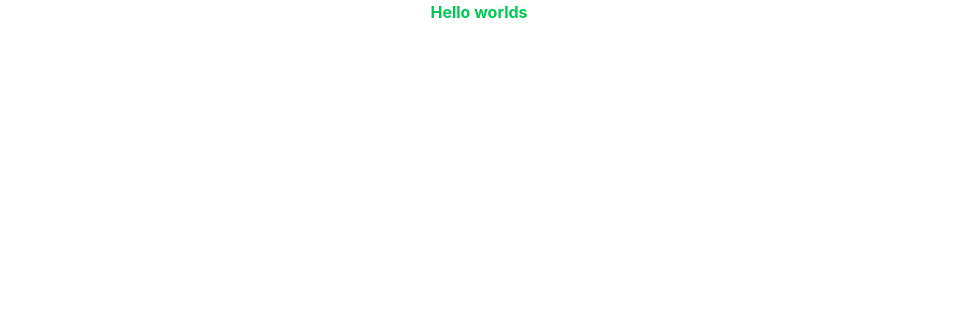
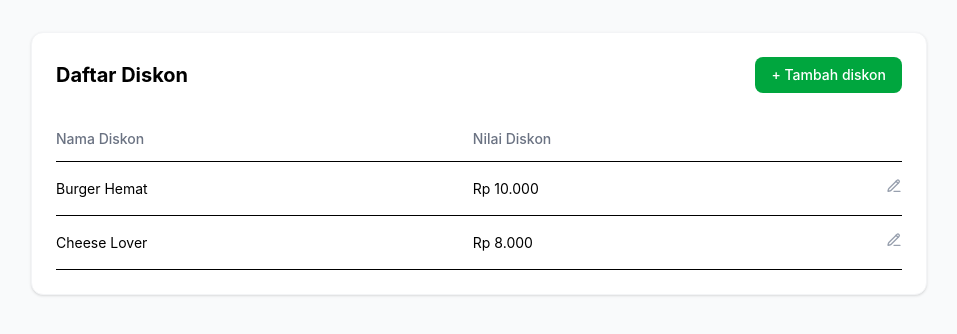
Before and after one commit to s0fy4n002/vuejs-nutapos, a Vue app: page / in a window 1280 px wide. Shown: the top 334 px of the page, without its empty margins (161-1118 px from the left). Built offline with nearby package versions, Linux system fonts and the light colour scheme.

Commit message:
tailwindcss

```diff
--- a/package.json
+++ b/package.json
@@ -9,6 +9,7 @@
     "preview": "vite preview"
   },
   "dependencies": {
+    "@lucide/vue": "^1.17.0",
     "@tailwindcss/vite": "^4.3.0",
     "tailwindcss": "^4.3.0",
     "vue": "^3.5.34"
--- a/src/Main.vue
+++ b/src/Main.vue
@@ -1,8 +1,76 @@
-<script setup>
-</script>
+<template>
+  <div class="p-8 bg-gray-50 min-h-screen">
+    <div class="max-w-4xl mx-auto bg-white p-6 rounded-xl shadow-sm border border-gray-100">
+      <div class="flex justify-between items-center mb-6">
+        <h2 class="text-xl font-bold">Daftar Diskon</h2>
+        <button @click="openModal('tambah')"
+          class="bg-green-600 hover:bg-green-700 text-white px-4 py-2 rounded-lg font-medium text-sm transition">
+          + Tambah diskon
+        </button>
+      </div>
 
-<template>
-  <div class="container">
-    <h1 class="text-green-500 font-bold text-center">Hello worlds</h1>
+      <table class="w-full text-sm">
+        <thead class="border-b">
+          <tr class="text-gray-500">
+            <th class="text-left py-3 font-medium">Nama Diskon</th>
+            <th class="text-left py-3 font-medium">Nilai Diskon</th>
+            <th class="text-right py-3 font-medium"></th>
+          </tr>
+        </thead>
+        <tbody>
+          <tr v-for="item in discounts" :key="item.id" class="border-b hover:bg-gray-50">
+            <td class="py-4">{{ item.name }}</td>
+            <td class="py-4">{{ item.value }}</td>
+            <td class="py-4 text-right">
+              <button @click="openModal('ubah', item)" class="text-gray-400 hover:text-green-600 transition cursor-pointer">
+                <PencilLine size="16" />
+              </button>
+            </td>
+          </tr>
+        </tbody>
+      </table>
+    </div>
+
+    <DiscountModal v-if="isModalOpen" :type="modalType" @close="isModalOpen = false" @confirm="handleSaveOrDelete" />
+
   </div>
 </template>
+
+<script setup>
+import { PencilLine } from '@lucide/vue';
+import { ref, reactive } from 'vue';
+import DiscountModal from './components/DiscountModal.vue';
+
+const isModalOpen = ref(false);
+const modalType = ref('');
+const showError = ref(false);
+
+
+const discounts = ref([
+  { id: 1, name: 'Burger Hemat', value: 'Rp 10.000' },
+  { id: 2, name: 'Cheese Lover', value: 'Rp 8.000' }
+]);
+
+const formData = reactive({ id: null, name: '', value: '', type: '%' });
+
+const openModal = (type, item = null) => {
+  modalType.value = type;
+  showError.value = false;
+  if (item) {
+    Object.assign(formData, item);
+  } else {
+    Object.assign(formData, { id: null, name: '', value: '', type: '%' });
+  }
+  isModalOpen.value = true;
+};
+
+const handleSaveOrDelete = () => {
+  if (modalType.value === 'hapus') {
+    // Logika hapus
+  } else {
+    // Logika simpan
+  }
+  isModalOpen.value = false;
+};
+
+</script>
--- /dev/null
+++ b/src/components/DiscountModal.vue
@@ -0,0 +1,102 @@
+<script setup>
+import { Check } from '@lucide/vue';
+import { ref } from 'vue';
+
+const props = defineProps(['type']);
+const emit = defineEmits(['close', 'confirm']);
+const modalOverlay = ref(null);
+const discountType = ref('%');
+
+const handleOutsideClick = (event) => {
+    if (event.target === modalOverlay.value) {
+        emit('close');
+    }
+};
+</script>
+
+<template>
+    <div ref="modalOverlay" @click="handleOutsideClick"
+        class="fixed inset-0 bg-black/50 flex items-center justify-center p-4 z-50">
+        <div class="bg-white p-6 rounded-2xl w-full max-w-sm shadow-xl">
+
+            <template v-if="props.type === 'hapus'">
+                <h3 class="font-bold text-lg mb-2">Hapus Diskon</h3>
+                <p class="text-sm text-gray-600 mb-6">Apakah Anda yakin ingin menghapus diskon ini? Data tidak bisa
+                    dikembalikan.</p>
+                <div class="flex gap-3">
+                    <button @click="$emit('close')"
+                        class="flex-1 border py-2 rounded-lg hover:bg-gray-100">Batalkan</button>
+                    <button @click="$emit('confirm')"
+                        class="flex-1 bg-red-500 text-white py-2 rounded-lg hover:bg-red-600">Hapus</button>
+                </div>
+            </template>
+
+            <template v-else>
+                <div class="flex items-center justify-between mb-5">
+                    <h3 class="font-bold text-lg">{{ props.type === 'tambah' ? 'Tambah' : 'Ubah' }} Diskon</h3>
+                    <button @click="$emit('close')" class="text-gray-400 hover:text-gray-600 text-xl leading-none">&times;</button>
+                </div>
+
+                <!-- Nama Diskon -->
+                <div class="relative border rounded-lg mb-4 focus-within:ring-2 focus-within:ring-green-500">
+                    <span class="absolute left-3 top-2 text-xs text-gray-400">Nama Diskon</span>
+                    <input
+                        class="w-full pt-6 pb-2 px-3 rounded-lg outline-none text-sm bg-transparent"
+                        placeholder="Misal: Diskon opening, diskon akhir tahun"
+                    />
+                </div>
+
+                <!-- Diskon -->
+                <div class="mb-6">
+                    <div class="flex gap-2 items-center">
+                        <div class="relative flex-1 border rounded-lg focus-within:ring-2 focus-within:ring-green-500">
+                            <span class="absolute left-3 top-2 text-xs text-gray-400">Diskon</span>
+                            <div class="flex items-center pt-6 pb-2 px-3">
+                                <input
+                                    class="flex-1 outline-none text-sm bg-transparent w-0"
+                                    type="number"
+                                    placeholder="0"
+                                />
+                                <span class="text-sm text-gray-400 ml-1">{{ discountType === '%' ? '%' : '' }}</span>
+                            </div>
+                        </div>
+
+                        <!-- Toggle % / Rp -->
+                        <div class="flex border rounded-lg overflow-hidden h-fit">
+                            <button
+                                @click="discountType = '%'"
+                                :class="[
+                                    'flex items-center gap-1 px-3 py-2 text-sm font-medium transition-colors',
+                                    discountType === '%'
+                                        ? 'bg-green-50 text-green-600 border-green-300'
+                                        : 'text-gray-500 hover:bg-gray-50'
+                                ]"
+                            >
+                                <Check v-if="discountType === '%'" class="w-4 h-4 text-green-500" />
+                                %
+                            </button>
+                            <div class="w-px bg-gray-200"></div>
+                            <button
+                                @click="discountType = 'Rp'"
+                                :class="[
+                                    'flex items-center gap-1 px-3 py-2 text-sm font-medium transition-colors',
+                                    discountType === 'Rp'
+                                        ? 'bg-green-50 text-green-600'
+                                        : 'text-gray-500 hover:bg-gray-50'
+                                ]"
+                            >
+                                <Check v-if="discountType === 'Rp'" class="w-4 h-4 text-green-500" />
+                                Rp
+                            </button>
+                        </div>
+                    </div>
+                </div>
+
+                <button @click="$emit('confirm')" class="w-full bg-green-500 hover:bg-green-600 text-white py-3 rounded-xl font-medium transition-colors">
+                    Simpan
+                </button>
+            </template>
+
+        </div>
+    </div>
+</template>
```
Also changed, not shown: 1 other file (tests, documents, lock files or other folders).
